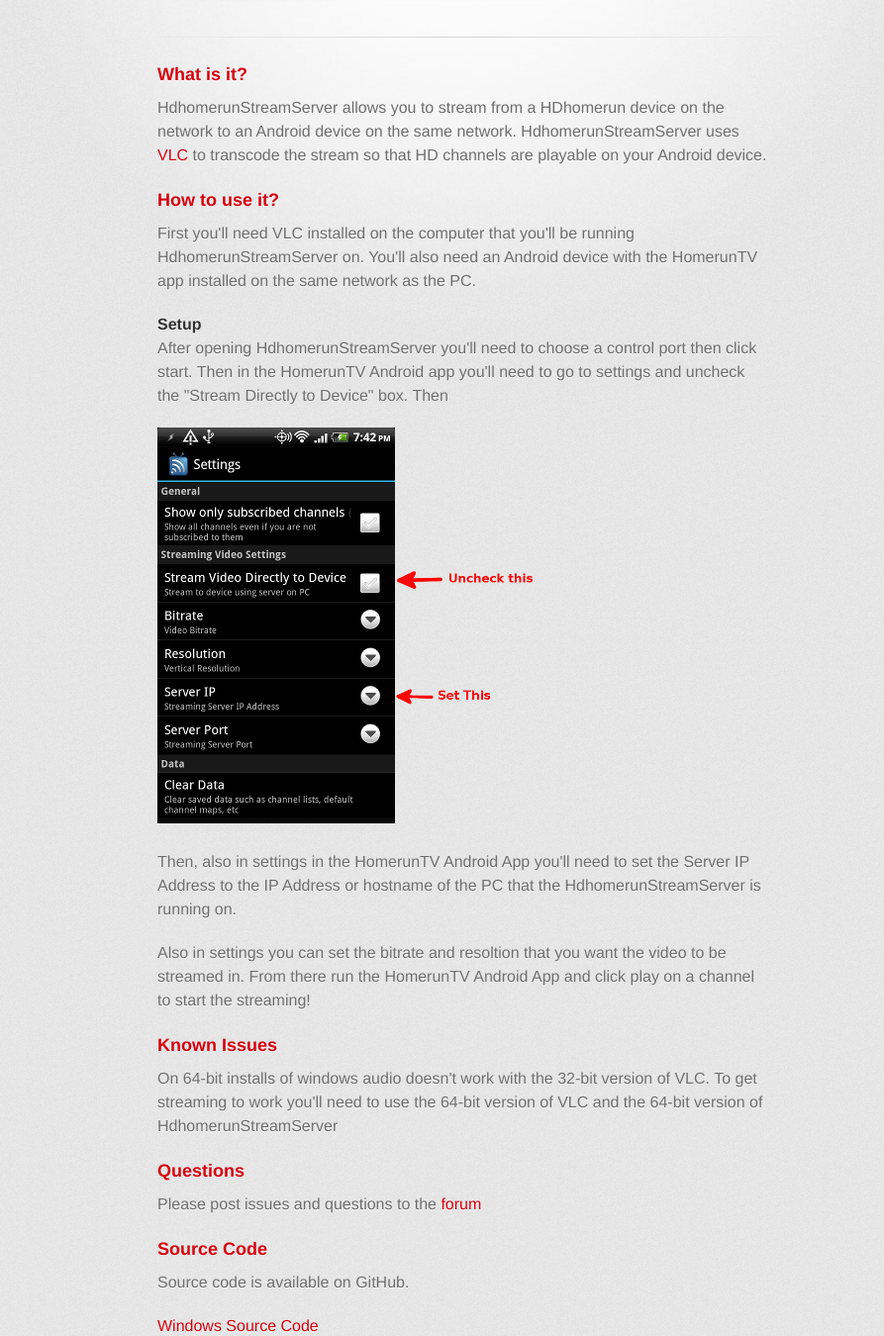
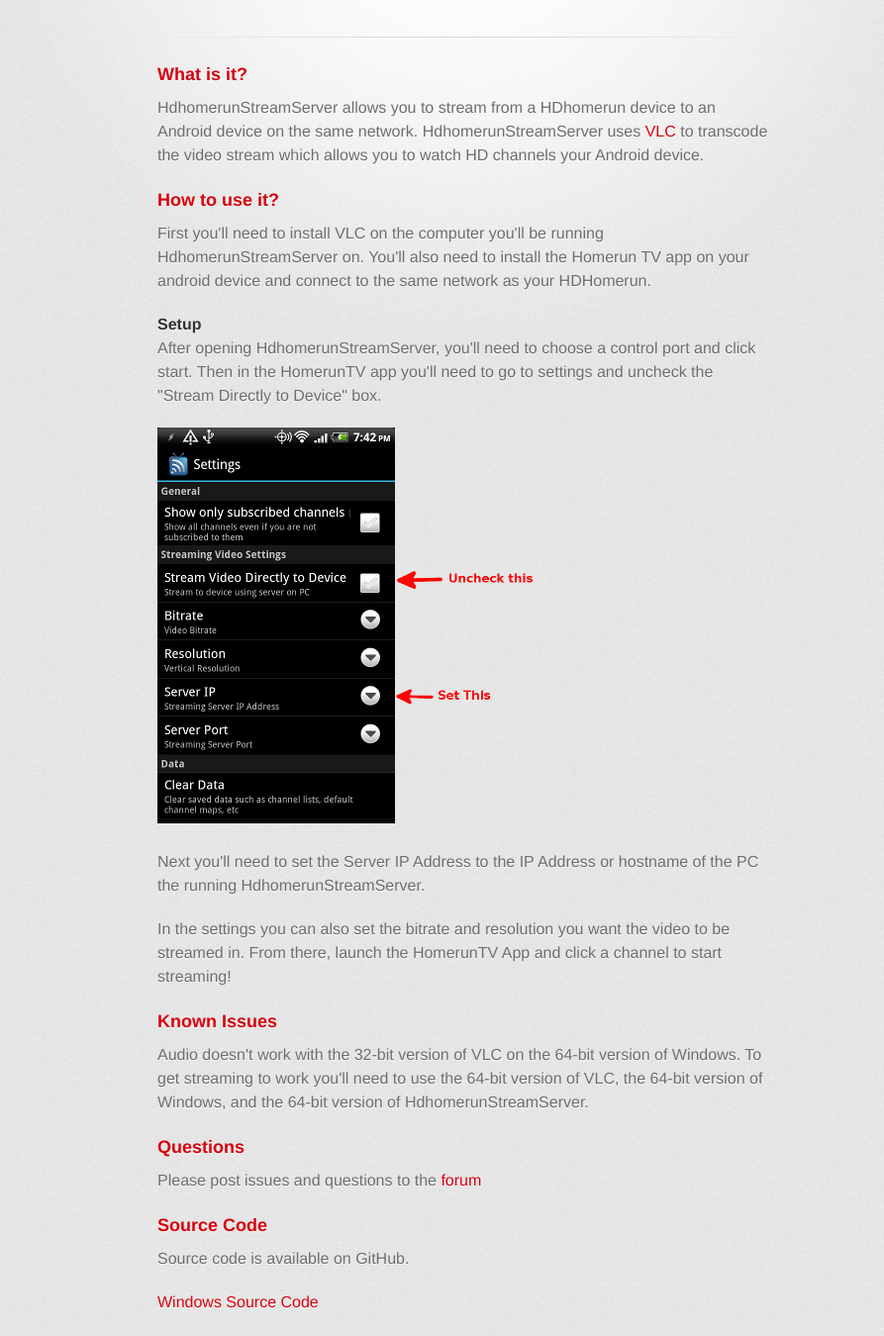
Before and after one commit to zaren678/HdhomerunStreamServer, a plain HTML site: page index.html in a window 1280 px wide. Shown: the part 250-1600 px from the top of the page at 99% size, without its empty margins (171-1064 px from the left). Drawn offline with Linux system fonts and the light colour scheme; a web font is replaced by a local one.

Commit message:
fix some wording issues

```diff
--- a/index.html
+++ b/index.html
@@ -33,19 +33,19 @@
         <section id="main_content">
           <h3>What is it?</h3>
 
-<p>HdhomerunStreamServer allows you to stream from a HDhomerun device on the network to an Android device on the same network. HdhomerunStreamServer uses <a href="http://www.videolan.org/vlc/index.html" class="user-mention">VLC</a> to transcode the stream so that HD channels are playable on your Android device.</p>
+<p>HdhomerunStreamServer allows you to stream from a HDhomerun device to an Android device on the same network. HdhomerunStreamServer uses <a href="http://www.videolan.org/vlc/index.html" class="user-mention">VLC</a> to transcode the video stream which allows you to watch HD channels your Android device.</p>
 
 <h3>How to use it?</h3>
 
-<p>First you'll need VLC installed on the computer that you'll be running HdhomerunStreamServer on. You'll also need an Android device with the HomerunTV app installed on the same network as the PC.</p>
+<p>First you'll need to install VLC on the computer you'll be running HdhomerunStreamServer on. You'll also need to install the Homerun TV app on your android device and connect to the same network as your HDHomerun.</p>
 <h4>Setup</h4>
-<p>After opening HdhomerunStreamServer you'll need to choose a control port then click start. Then in the HomerunTV Android app you'll need to go to settings and uncheck the "Stream Directly to Device" box. Then
+<p>After opening HdhomerunStreamServer, you'll need to choose a control port and click start. Then in the HomerunTV app you'll need to go to settings and uncheck the "Stream Directly to Device" box.
 <p><img src="images/streamDirect_small.png" alt="Setting Server IP"></p>
-<p>Then, also in settings in the HomerunTV Android App you'll need to set the Server IP Address to the IP Address or hostname of the PC that the HdhomerunStreamServer is running on.</p>
-<p>Also in settings you can set the bitrate and resoltion that you want the video to be streamed in. From there run the HomerunTV Android App and click play on a channel to start the streaming!</p>
+<p>Next you'll need to set the Server IP Address to the IP Address or hostname of the PC the running HdhomerunStreamServer.</p>
+<p>In the settings you can also set the bitrate and resolution you want the video to be streamed in. From there, launch the HomerunTV App and click a channel to start streaming!</p>
 
 <h3>Known Issues</h3>
-<p>On 64-bit installs of windows audio doesn't work with the 32-bit version of VLC. To get streaming to work you'll need to use the 64-bit version of VLC and the 64-bit version of HdhomerunStreamServer</p>
+<p>Audio doesn't work with the 32-bit version of VLC on the 64-bit version of Windows. To get streaming to work you'll need to use the 64-bit version of VLC, the 64-bit version of Windows, and the 64-bit version of HdhomerunStreamServer.</p>
 
 <h3>Questions</h3>
 <p>Please post issues and questions to the <a href="https://groups.google.com/forum/?fromgroups#!forum/homeruntv" class="user-mention">forum</a></p>
```
